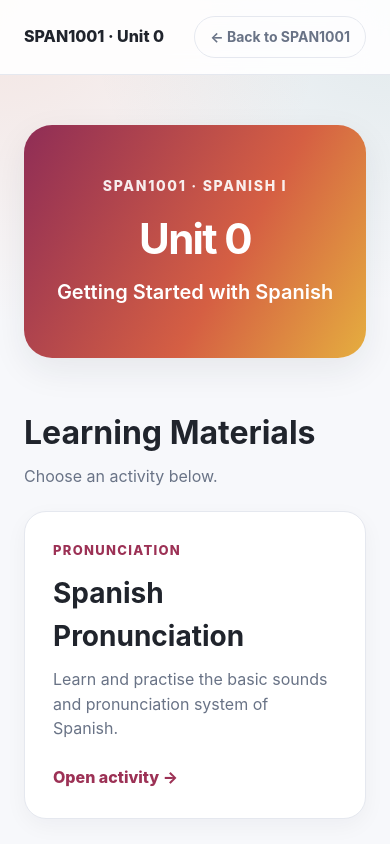
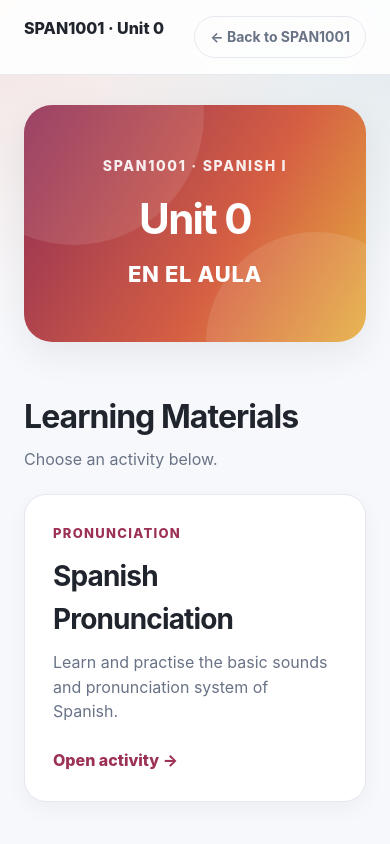
Before and after one commit to AlejandroDLF-CiH/SPAN, a plain HTML site: page span1001/unit0/index.html in a window 390 px wide. Shown: the top 844 px of the page. Drawn offline with Linux system fonts and the light colour scheme.

Commit message:
Update index.html

```diff
--- a/span1001/unit0/index.html
+++ b/span1001/unit0/index.html
@@ -3,263 +3,122 @@
 <head>
   <meta charset="UTF-8">
   <meta name="viewport" content="width=device-width, initial-scale=1.0">
-
-  <title>SPAN1001 · Unit 0</title>
-
+  <title>SPAN1001 · Unit 0 · EN EL AULA</title>
   <style>
     :root {
-      --bg: #f7f8fb;
-      --white: #ffffff;
-      --text: #20242c;
-      --muted: #697386;
-      --border: #e5e8ef;
-      --red: #9c3155;
-      --orange: #d96b42;
-      --green: #397779;
-      --shadow: 0 12px 35px rgba(25,35,55,.08);
-      --radius: 22px;
+      --bg:#f7f8fb; --white:#fff; --text:#20242c; --muted:#697386;
+      --border:#e5e8ef; --red:#9c3155; --shadow:0 12px 35px rgba(25,35,55,.08);
+      --radius:22px;
     }
-
-    * {
-      box-sizing: border-box;
+    *{box-sizing:border-box}
+    body{
+      margin:0;
+      font-family:-apple-system,BlinkMacSystemFont,"Segoe UI",Roboto,Helvetica,Arial,sans-serif;
+      background:
+        radial-gradient(circle at 0% 0%,rgba(217,107,66,.14),transparent 30%),
+        radial-gradient(circle at 100% 0%,rgba(57,119,121,.12),transparent 28%),
+        var(--bg);
+      color:var(--text);
+      line-height:1.55;
     }
-
-    body {
-      margin: 0;
-      font-family: -apple-system, BlinkMacSystemFont, "Segoe UI",
-        Roboto, Helvetica, Arial, sans-serif;
-      background:
-        radial-gradient(circle at 0% 0%, rgba(217,107,66,.14), transparent 30%),
-        radial-gradient(circle at 100% 0%, rgba(57,119,121,.12), transparent 28%),
-        var(--bg);
-      color: var(--text);
-      line-height: 1.55;
+    a{color:inherit;text-decoration:none}
+    header{
+      background:rgba(255,255,255,.9);
+      border-bottom:1px solid var(--border);
+      position:sticky;top:0;z-index:10;
+      backdrop-filter:blur(12px);
     }
-
-    a {
-      color: inherit;
-      text-decoration: none;
+    .nav{
+      max-width:1100px;margin:auto;padding:16px 24px;
+      display:flex;justify-content:space-between;align-items:center;gap:20px;
     }
-
-    header {
-      background: rgba(255,255,255,.9);
-      border-bottom: 1px solid var(--border);
-      position: sticky;
-      top: 0;
-      z-index: 10;
-      backdrop-filter: blur(12px);
+    .brand{font-weight:800}
+    .back{
+      padding:9px 15px;border:1px solid var(--border);border-radius:999px;
+      font-size:14px;font-weight:700;color:var(--muted);white-space:nowrap;transition:.2s;
     }
-
-    .nav {
-      max-width: 1100px;
-      margin: auto;
-      padding: 16px 24px;
-      display: flex;
-      justify-content: space-between;
-      align-items: center;
+    .back:hover{background:var(--red);color:#fff;border-color:var(--red)}
+    .hero{max-width:1100px;margin:auto;padding:50px 24px 30px}
+    .hero-box{
+      padding:50px 30px;border-radius:28px;color:#fff;text-align:center;
+      background:linear-gradient(120deg,#8f2d56,#d55f43 60%,#e5ae3f);
+      box-shadow:var(--shadow);position:relative;overflow:hidden;
     }
-
-    .brand {
-      font-weight: 800;
+    .hero-box::before,.hero-box::after{
+      content:"";position:absolute;border-radius:50%;background:rgba(255,255,255,.10);
     }
-
-    .back {
-      padding: 9px 15px;
-      border: 1px solid var(--border);
-      border-radius: 999px;
-      font-size: 14px;
-      font-weight: 700;
-      color: var(--muted);
+    .hero-box::before{width:260px;height:260px;top:-120px;left:-80px}
+    .hero-box::after{width:220px;height:220px;bottom:-110px;right:-60px}
+    .course{
+      font-size:14px;font-weight:800;letter-spacing:.12em;text-transform:uppercase;
+      opacity:.9;position:relative;z-index:1;
     }
-
-    .back:hover {
-      background: var(--red);
-      color: white;
-      border-color: var(--red);
+    h1{
+      margin:10px 0 6px;font-size:clamp(42px,7vw,68px);
+      letter-spacing:-.04em;position:relative;z-index:1;
     }
-
-    .hero {
-      max-width: 1100px;
-      margin: auto;
-      padding: 50px 24px 30px;
+    .subtitle{
+      font-size:clamp(22px,4vw,32px);font-weight:800;letter-spacing:.03em;
+      position:relative;z-index:1;
     }
-
-    .hero-box {
-      padding: 50px 30px;
-      border-radius: 28px;
-      color: white;
-      text-align: center;
-      background: linear-gradient(
-        120deg,
-        #8f2d56,
-        #d55f43 60%,
-        #e5ae3f
-      );
-      box-shadow: var(--shadow);
+    main{max-width:1100px;margin:auto;padding:20px 24px 70px}
+    .section-title{margin-bottom:22px}
+    .section-title h2{margin:0 0 6px;font-size:32px;letter-spacing:-.03em}
+    .section-title p{margin:0;color:var(--muted)}
+    .grid{display:grid;grid-template-columns:repeat(2,minmax(0,1fr));gap:20px}
+    .card{
+      background:var(--white);border:1px solid var(--border);border-radius:var(--radius);
+      padding:28px;min-height:190px;box-shadow:0 7px 22px rgba(20,30,50,.045);transition:.22s;
     }
-
-    .course {
-      font-size: 14px;
-      font-weight: 800;
-      letter-spacing: .12em;
-      text-transform: uppercase;
-      opacity: .9;
+    .card:hover{transform:translateY(-5px);box-shadow:var(--shadow)}
+    .label{
+      color:var(--red);font-size:13px;font-weight:800;text-transform:uppercase;letter-spacing:.1em;
     }
-
-    h1 {
-      margin: 10px 0 6px;
-      font-size: clamp(42px, 7vw, 68px);
-      letter-spacing: -.04em;
+    .card h3{margin:12px 0 8px;font-size:28px;letter-spacing:-.03em}
+    .card p{margin:0;color:var(--muted)}
+    .enter{margin-top:24px;color:var(--red);font-weight:800}
+    footer{
+      text-align:center;border-top:1px solid var(--border);background:#fff;
+      padding:28px 20px;color:var(--muted);font-size:14px;
     }
-
-    .subtitle {
-      font-size: 20px;
-      font-weight: 600;
-    }
-
-    main {
-      max-width: 1100px;
-      margin: auto;
-      padding: 20px 24px 70px;
-    }
-
-    .section-title {
-      margin-bottom: 22px;
-    }
-
-    .section-title h2 {
-      margin: 0 0 6px;
-      font-size: 32px;
-    }
-
-    .section-title p {
-      margin: 0;
-      color: var(--muted);
-    }
-
-    .grid {
-      display: grid;
-      grid-template-columns: repeat(2, minmax(0,1fr));
-      gap: 20px;
-    }
-
-    .card {
-      background: var(--white);
-      border: 1px solid var(--border);
-      border-radius: var(--radius);
-      padding: 28px;
-      min-height: 190px;
-      box-shadow: 0 7px 22px rgba(20,30,50,.045);
-      transition: .22s;
-    }
-
-    .card:hover {
-      transform: translateY(-5px);
-      box-shadow: var(--shadow);
-    }
-
-    .label {
-      color: var(--red);
-      font-size: 13px;
-      font-weight: 800;
-      text-transform: uppercase;
-      letter-spacing: .1em;
-    }
-
-    .card h3 {
-      margin: 12px 0 8px;
-      font-size: 28px;
-    }
-
-    .card p {
-      margin: 0;
-      color: var(--muted);
-    }
-
-    .enter {
-      margin-top: 24px;
-      color: var(--red);
-      font-weight: 800;
-    }
-
-    footer {
-      text-align: center;
-      border-top: 1px solid var(--border);
-      background: white;
-      padding: 28px 20px;
-      color: var(--muted);
-      font-size: 14px;
-    }
-
-    @media (max-width: 700px) {
-      .grid {
-        grid-template-columns: 1fr;
-      }
+    footer strong{color:var(--text)}
+    @media (max-width:700px){
+      .grid{grid-template-columns:1fr}
+      .nav{align-items:flex-start}
+      .hero{padding-top:30px}
     }
   </style>
 </head>
-
 <body>
-
 <header>
   <div class="nav">
-    <div class="brand">
-      SPAN1001 · Unit 0
-    </div>
-
-    <a class="back" href="../">
-      ← Back to SPAN1001
-    </a>
+    <div class="brand">SPAN1001 · Unit 0</div>
+    <a class="back" href="../">← Back to SPAN1001</a>
   </div>
 </header>
 
 <section class="hero">
   <div class="hero-box">
-    <div class="course">
-      SPAN1001 · Spanish I
-    </div>
-
-    <h1>
-      Unit 0
-    </h1>
-
-    <div class="subtitle">
-      Getting Started with Spanish
-    </div>
+    <div class="course">SPAN1001 · Spanish I</div>
+    <h1>Unit 0</h1>
+    <div class="subtitle">EN EL AULA</div>
   </div>
 </section>
 
 <main>
-
   <div class="section-title">
     <h2>Learning Materials</h2>
-    <p>
-      Choose an activity below.
-    </p>
+    <p>Choose an activity below.</p>
   </div>
 
   <div class="grid">
-
     <a class="card" href="spanish-pronunciation.html">
-      <div class="label">
-        Pronunciation
-      </div>
-
-      <h3>
-        Spanish Pronunciation
-      </h3>
-
-      <p>
-        Learn and practise the basic sounds and pronunciation system of Spanish.
-      </p>
-
-      <div class="enter">
-        Open activity →
-      </div>
+      <div class="label">Pronunciation</div>
+      <h3>Spanish Pronunciation</h3>
+      <p>Learn and practise the basic sounds and pronunciation system of Spanish.</p>
+      <div class="enter">Open activity →</div>
     </a>
-
   </div>
-
 </main>
 
 <footer>
@@ -267,6 +126,5 @@
   Lecturer in Spanish and Global and Area Studies<br>
   The University of Hong Kong
 </footer>
-
 </body>
 </html>
```
